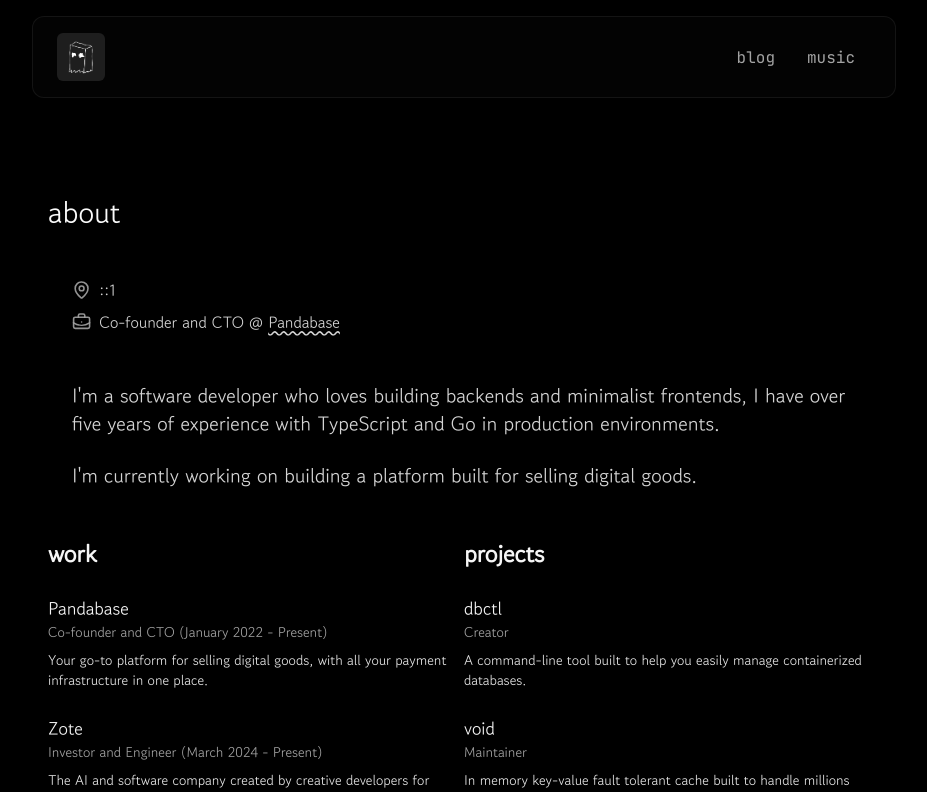
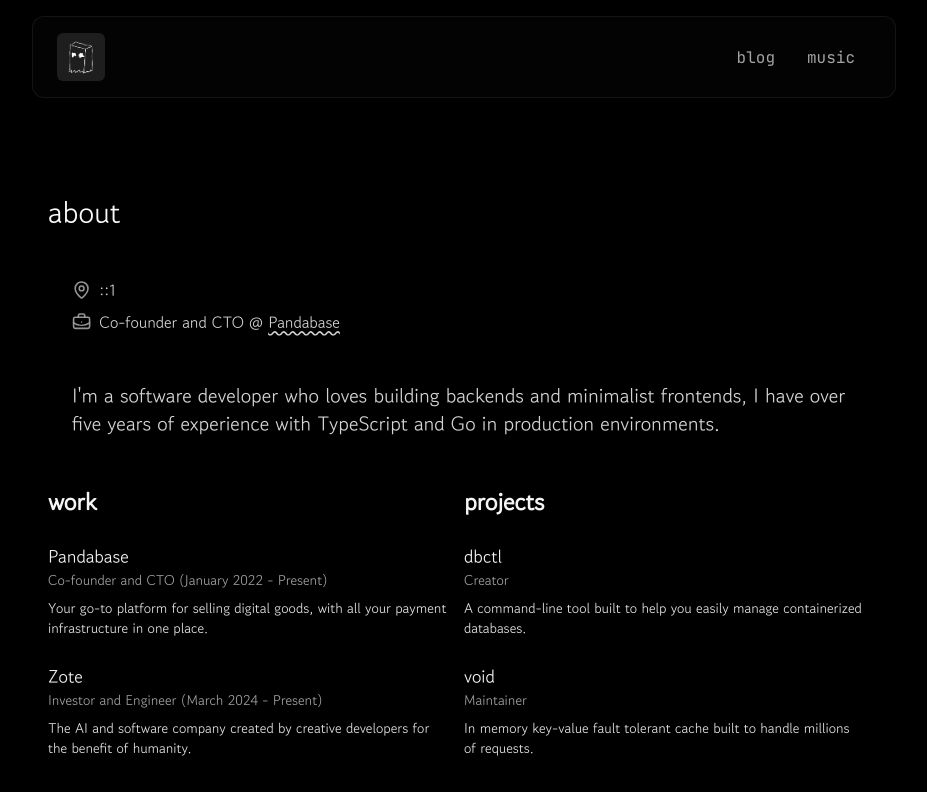
Before and after one commit to aelpxy/aelpxy.dev, a Next.js app: page / in a window 1280 px wide. Shown: the top 792 px of the page, without its empty margins (176-1103 px from the left). Built offline with nearby package versions, Linux system fonts and the light colour scheme.

Commit message:
minor changes

```diff
--- a/src/app/globals.css
+++ b/src/app/globals.css
@@ -6,8 +6,9 @@
   --foreground-rgb: 255, 255, 255;
   --background-start-rgb: 0, 0, 0;
   --background-end-rgb: 0, 0, 0;
-  --scrollbar-color: #434343;
-  --scrollbar-bg: #000000;
+  --scrollbar-color: #2a2a2a;
+  --scrollbar-bg: #1a1a1a;
+  --scrollbar-hover: #3a3a3a;
 }
 
 body {
@@ -32,22 +33,22 @@
 }
 
 *::-webkit-scrollbar {
-  width: 12px;
+  width: 10px;
 }
 
 *::-webkit-scrollbar-track {
   background: var(--scrollbar-bg);
-  border-radius: 6px;
+  border-radius: 8px;
 }
 
 *::-webkit-scrollbar-thumb {
   background-color: var(--scrollbar-color);
-  border-radius: 6px;
-  border: 3px solid var(--scrollbar-bg);
+  border-radius: 8px;
+  border: 2px solid var(--scrollbar-bg);
 }
 
 *::-webkit-scrollbar-thumb:hover {
-  background-color: #6b7280;
+  background-color: var(--scrollbar-hover);
 }
 
 ::selection {
--- a/src/app/page.tsx
+++ b/src/app/page.tsx
@@ -81,10 +81,6 @@
             I'm a software developer who loves building backends and minimalist
             frontends, I have over five years of experience with TypeScript and
             Go in production environments.
-            <p className='mt-6'>
-              I'm currently working on building a platform built for selling
-              digital goods.
-            </p>
           </div>
         </section>
 
--- a/src/components/footer.tsx
+++ b/src/components/footer.tsx
@@ -24,7 +24,7 @@
       viewport={{ once: true }}
       transition={{ duration: 0.3, ease: 'easeInOut' }}
     >
-      <div className='flex flex-col items-center justify-between pt-6 sm:pt-10 space-y-4 sm:space-y-0 sm:flex-row sm:space-x-4'>
+      <div className='flex flex-col items-center justify-between pt-6 sm:pt-10 space-y-4 sm:space-y-0 sm:flex-row sm:space-x-4 border-t border-neutral-900'>
         <span className='mr-0 transition-transform duration-300 ease-in-out text-sm sm:text-base text-neutral-300'>
           CC BY-SA © {new Date().getFullYear()} aelpxy.
         </span>
```
